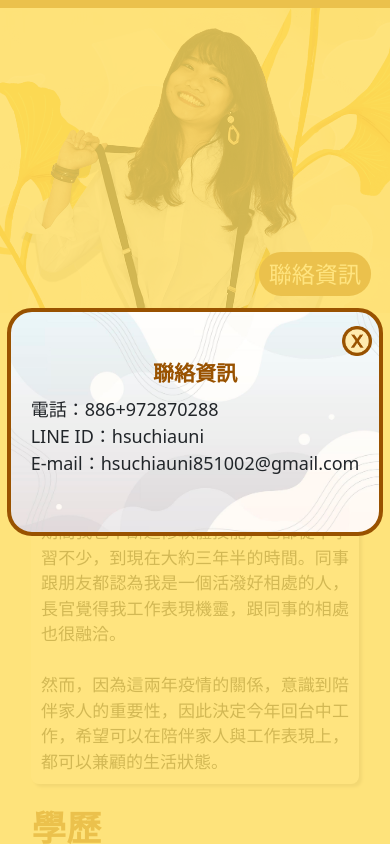
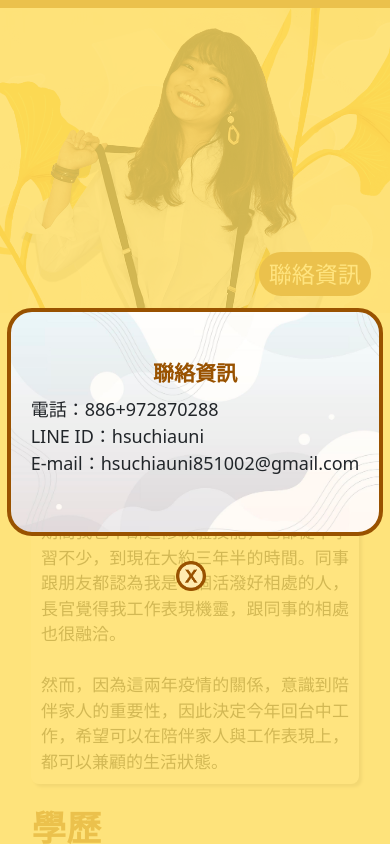
Before and after one commit to hsuchiauni/hsuchiauni.github.io, a plain HTML site: page index.html in a window 390 px wide. Both pictures are taken after a click on the button "聯絡資訊". Shown: the top 844 px of the page. Drawn offline with nearby package versions, Linux system fonts and the light colour scheme.

Commit message:
Update css.css

```diff
--- a/css.css
+++ b/css.css
@@ -557,4 +557,9 @@ width: 100%;
       margin: 2% 0;
    }
 
+   .closed_img {
+      right: 47%;
+      bottom: -27%;
+   }
+
 }
```
